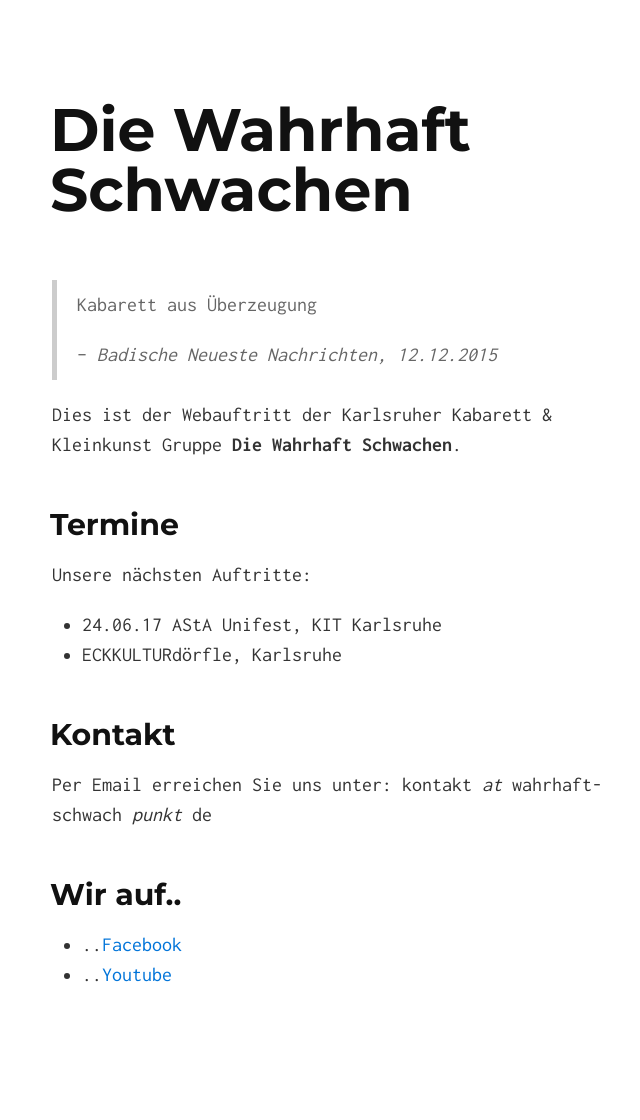
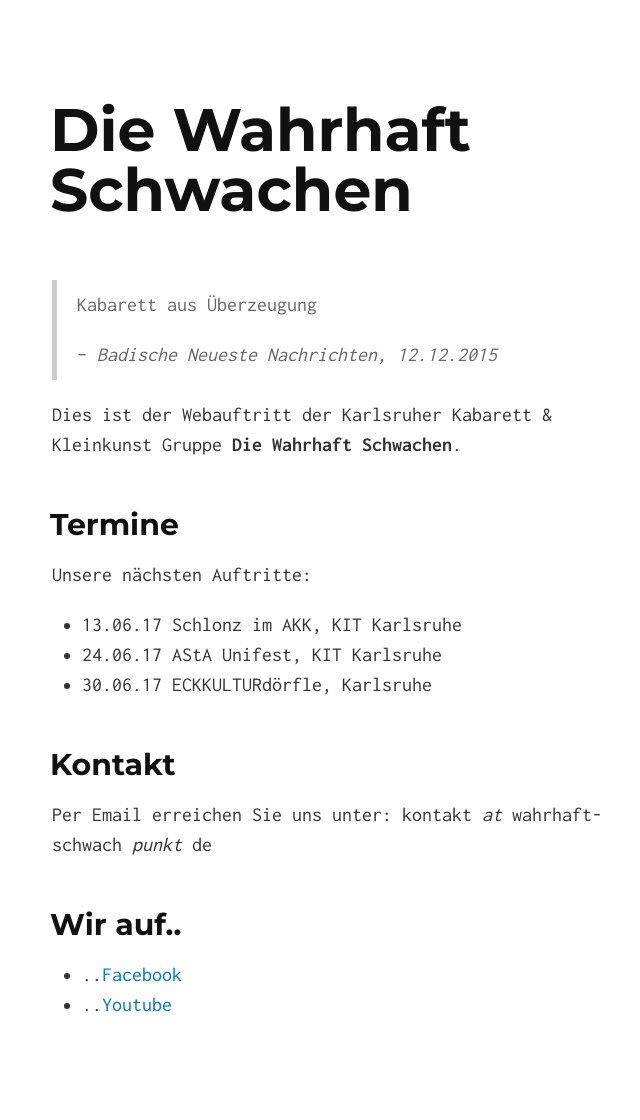
Before and after one commit to Die-Wahrhaft-Schwachen/diewahrhaftschwachen, a Jekyll site: the page built from index.md, in a window 1280 px wide. Shown: the whole page, without its empty margins (288-928 px from the left). Built offline with Jekyll 4.4.1, drawn with Linux system fonts in a browser that asks for light colours; before the commit the page ends 1090 px from its top, so only the background shows below that.

Commit message:
Update index.md

```diff
--- a/index.md
+++ b/index.md
@@ -12,8 +12,9 @@ Dies ist der Webauftritt der Karlsruher Kabarett & Kleinkunst Gruppe **Die Wahrh
 
 Unsere nächsten Auftritte:
 
+* 13.06.17 Schlonz im AKK, KIT Karlsruhe
 * 24.06.17 AStA Unifest, KIT Karlsruhe
-* ECKKULTURdörfle, Karlsruhe
+* 30.06.17 ECKKULTURdörfle, Karlsruhe
 
 ## Kontakt
 
```
